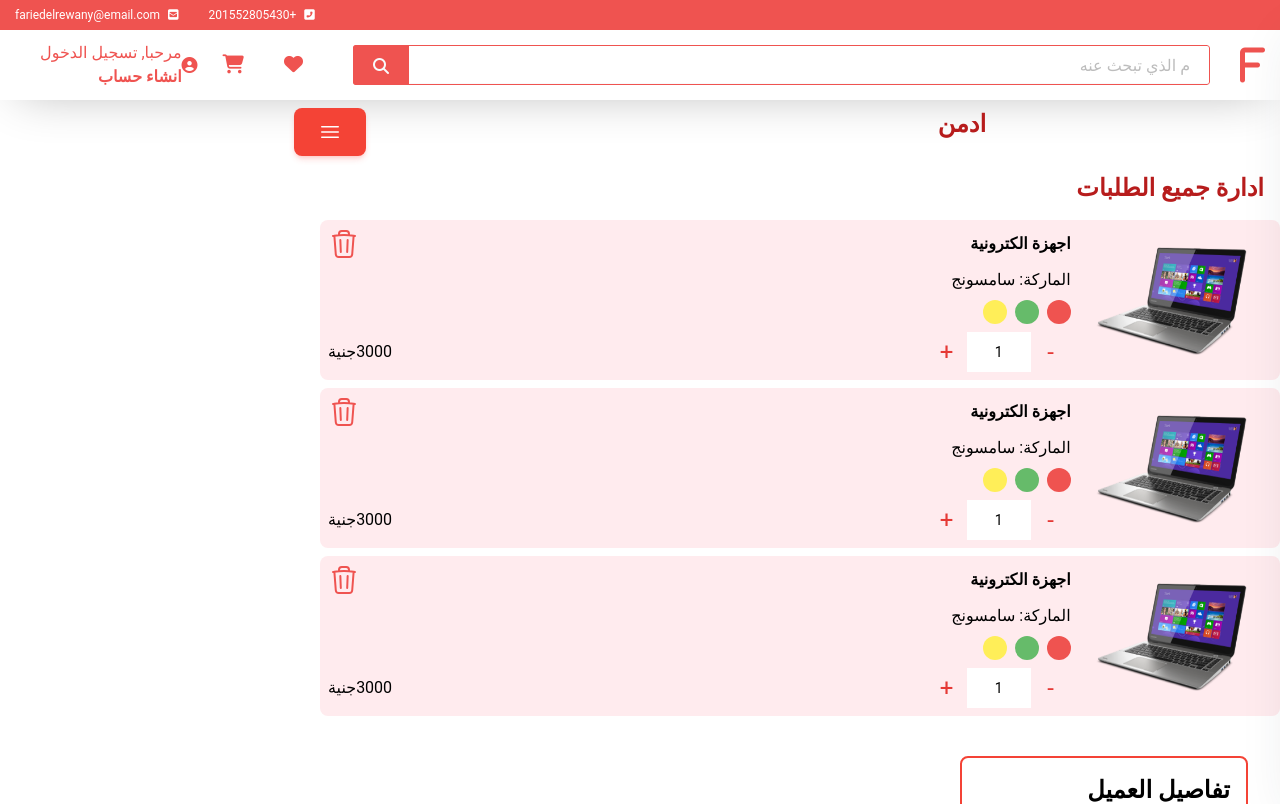
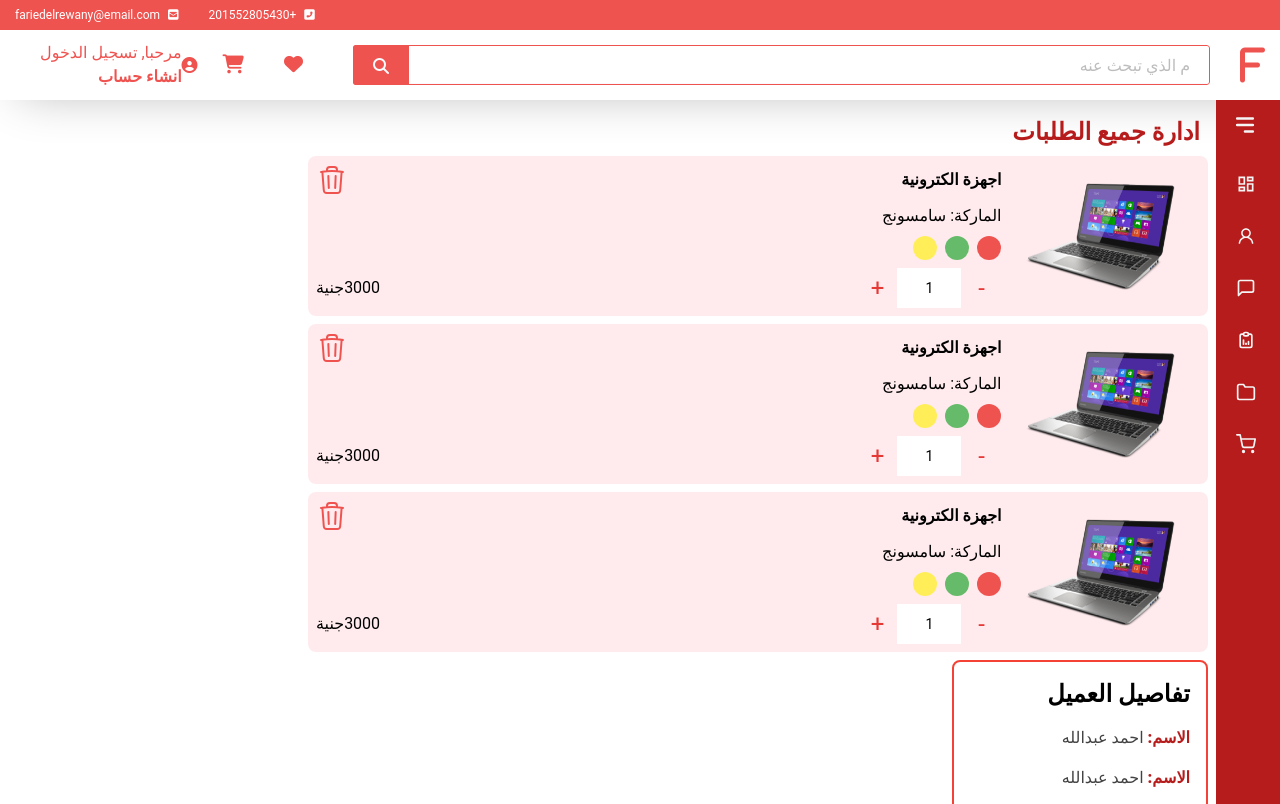
Before and after one commit to faried-elrewany/Ecommerce, a React (Vite) app: page /admin/all-orders in a window 1280 px wide. Shown: the top 804 px of the page. Built offline with nearby package versions, Linux system fonts and the light colour scheme; what tailwindcss-rtl would draw is missing.

Commit message:
update Admin all orders page

```diff
--- a/src/App.jsx
+++ b/src/App.jsx
@@ -58,11 +58,11 @@ const App = () => {
             <Route path="addresses" element={<UserAllAddresPage />} />
             <Route path="wishlist" element={<UserFavoriteProductsPage />} />
           </Route>
+          <Route path="add-brand" element={<AdminAddBrand />} />
 
+          <Route path="/admin/all-orders" element={<AdminAllOrders />} />
           <Route path="/admin" element={<Admin />}>
             <Route index element={<AdminAllOrders />} />
-            <Route path="all-orders" element={<AdminAllOrders />} />
-            <Route path="add-brand" element={<AdminAddBrand />} />
             <Route path="all-products" element={<AdminAllProducts />} />
             <Route path="add-product" element={<AddNewProduct />} />
             <Route path="add-category" element={<AddCategory />} />
--- /dev/null
+++ b/src/Components/Utility/AdminLinks.jsx
@@ -0,0 +1,23 @@
+import { HiMenuAlt3 } from "react-icons/hi";
+import { MdOutlineDashboard } from "react-icons/md";
+import { RiSettings4Line } from "react-icons/ri";
+import { TbReportAnalytics } from "react-icons/tb";
+import { AiOutlineUser, AiOutlineHeart } from "react-icons/ai";
+import { FiMessageSquare, FiFolder, FiShoppingCart } from "react-icons/fi";
+
+export const menus = [
+  {
+    name: "ادارة الطلبات",
+    link: "/admin/all-orders",
+    icon: MdOutlineDashboard,
+  },
+  {
+    name: "ادارة المنتجات",
+    link: "/admin/all-products",
+    icon: AiOutlineUser,
+  },
+  { name: "اضف ماركة", link: "/admin/add-brand", icon: FiMessageSquare },
+  { name: "اضف تصنيف", link: "/admin/add-category", icon: TbReportAnalytics },
+  { name: "اضف تصنيف فرعي", link: "/admin/add-sub-category", icon: FiFolder },
+  { name: "اضف منتج", link: "/admin/add-product", icon: FiShoppingCart },
+];
--- a/src/Components/Utility/SideBar.jsx
+++ b/src/Components/Utility/SideBar.jsx
@@ -1,36 +1,22 @@
 import React, { useState } from "react";
 import { HiMenuAlt3 } from "react-icons/hi";
-import { MdOutlineDashboard } from "react-icons/md";
-import { RiSettings4Line } from "react-icons/ri";
-import { TbReportAnalytics } from "react-icons/tb";
-import { AiOutlineUser, AiOutlineHeart } from "react-icons/ai";
-import { FiMessageSquare, FiFolder, FiShoppingCart } from "react-icons/fi";
-import { Link } from "react-router-dom";
+("react-icons/fi");
+import { Link, Outlet } from "react-router-dom";
 
-const SideBar = () => {
-  const menus = [
-    { name: "dashboard", link: "#", icon: MdOutlineDashboard },
-    { name: "user", link: "#", icon: AiOutlineUser },
-    { name: "messages", link: "#", icon: FiMessageSquare },
-    { name: "analytics", link: "#", icon: TbReportAnalytics, margin: true },
-    { name: "File Manager", link: "#", icon: FiFolder },
-    { name: "Cart", link: "#", icon: FiShoppingCart },
-    { name: "Saved", link: "#", icon: AiOutlineHeart, margin: true },
-    { name: "Setting", link: "#", icon: RiSettings4Line },
-  ];
-  const [open, setOpen] = useState(true);
+const SideBar = ({ menus }) => {
+  const [open, setOpen] = useState(false);
   return (
-    <section className="flex gap-6">
+    <section className=" gap-2 min-h-screen">
       <div
-        className={`bg-red-900 min-h-screen ${
-          open ? "w-72" : "w-16"
+        className={`bg-red-900 h-full ${
+          open ? "w-64" : "w-16"
         } duration-500 text-gray-100 px-4`}
       >
         <div className="py-3 flex justify-end">
           <HiMenuAlt3
             size={26}
             className="cursor-pointer"
-            onClick={() => setOpen(!open)}
+            onClick={() => setOpen((prev) => !prev)}
           />
         </div>
         <div className="mt-4 flex flex-col gap-4 relative">
@@ -45,7 +31,7 @@ const SideBar = () => {
               <div>{React.createElement(menu?.icon, { size: "20" })}</div>
               <h2
                 style={{
-                  transitionDelay: `${i + 3}00ms`,
+                  transitionDelay: `${i + 2}00ms`,
                 }}
                 className={`whitespace-pre duration-500 ${
                   !open && "opacity-0 translate-x-28 overflow-hidden"
@@ -56,7 +42,7 @@ const SideBar = () => {
               <h2
                 className={`${
                   open && "hidden"
-                } absolute left-48 bg-white font-semibold whitespace-pre text-gray-900 rounded-md drop-shadow-lg px-0 py-0 w-0 overflow-hidden group-hover:px-2 group-hover:py-1 group-hover:left-14 group-hover:duration-300 group-hover:w-fit  `}
+                } absolute s-48 bg-white font-semibold whitespace-pre text-gray-900 rounded-md drop-shadow-lg px-0 py-0 w-0 overflow-hidden group-hover:px-2 group-hover:py-1 group-hover:s-14 group-hover:duration-300 group-hover:w-fit  `}
               >
                 {menu?.name}
               </h2>
@@ -64,9 +50,6 @@ const SideBar = () => {
           ))}
         </div>
       </div>
-      <div className="m-3 text-xl text-gray-900 font-semibold">
-        REACT TAILWIND
-      </div>
     </section>
   );
 };
--- a/src/Pages/Admin/Admin.jsx
+++ b/src/Pages/Admin/Admin.jsx
@@ -1,24 +1,110 @@
-import SideBar from "../../Components/AdminDrawer";
 import React from "react";
 import { Outlet } from "react-router-dom";
+import SideBar from "../../Components/Utility/SideBar";
+import { HiMenuAlt3 } from "react-icons/hi";
+import { MdOutlineDashboard } from "react-icons/md";
+import { RiSettings4Line } from "react-icons/ri";
+import { TbReportAnalytics } from "react-icons/tb";
+import { AiOutlineUser, AiOutlineHeart } from "react-icons/ai";
+import { FiMessageSquare, FiFolder, FiShoppingCart } from "react-icons/fi";
+
 const Admin = () => {
-  const listItems = [
-    { name: "ادارة الطلبات", href: "/admin/all-orders" },
-    { name: "ادارة المنتجات", href: "/admin/all-products" },
-    { name: "اضف ماركة", href: "/admin/add-brand" },
-    { name: "اضف تصنيف", href: "/admin/add-category" },
-    { name: "اضف تصنيف فرعي", href: "/admin/add-sub-category" },
-    { name: "اضف منتج", href: "/admin/add-product" },
+  const menus = [
+    {
+      name: "ادارة الطلبات",
+      link: "/admin/all-orders",
+      icon: MdOutlineDashboard,
+    },
+    {
+      name: "ادارة المنتجات",
+      link: "/admin/all-products",
+      icon: AiOutlineUser,
+    },
+    { name: "اضف ماركة", link: "/admin/add-brand", icon: FiMessageSquare },
+    { name: "اضف تصنيف", link: "/admin/add-category", icon: TbReportAnalytics },
+    { name: "اضف تصنيف فرعي", link: "/admin/add-sub-category", icon: FiFolder },
+    { name: "اضف منتج", link: "/admin/add-product", icon: FiShoppingCart },
   ];
   return (
     <>
-      <div className="flex  justify-around items-center m-2">
-        <h2 className="self-start font-bold text-red-900 text-2xl">ادمن</h2>
-        <SideBar items={listItems} />
-      </div>
-      <Outlet />
+      {/* <div className="flex overflow-x-hidden h-full ">
+        <SideBar menus={menus} />
+      </div> */}
     </>
   );
 };
 
 export default Admin;
+
+// import React, { useState } from "react";
+// import { HiMenuAlt3 } from "react-icons/hi";
+// import { MdOutlineDashboard } from "react-icons/md";
+// import { RiSettings4Line } from "react-icons/ri";
+// import { TbReportAnalytics } from "react-icons/tb";
+// import { AiOutlineUser, AiOutlineHeart } from "react-icons/ai";
+// import { FiMessageSquare, FiFolder, FiShoppingCart } from "react-icons/fi";
+// import { Link, Outlet } from "react-router-dom";
+
+// const Admin = () => {
+//   const menus = [
+//     { name: "dashboard", link: "#", icon: MdOutlineDashboard },
+//     { name: "user", link: "#", icon: AiOutlineUser },
+//     { name: "messages", link: "#", icon: FiMessageSquare },
+//     { name: "analytics", link: "#", icon: TbReportAnalytics },
+//     { name: "File Manager", link: "#", icon: FiFolder },
+//     { name: "Cart", link: "#", icon: FiShoppingCart },
+//     { name: "Saved", link: "#", icon: AiOutlineHeart },
+//     { name: "Setting", link: "#", icon: RiSettings4Line },
+//   ];
+//   const [open, setOpen] = useState(true);
+//   return (
+
+//     <section className="mt-4  w-full gap-2">
+//       <div
+//         className={`bg-red-900 min-h-screen ${
+//           open ? "w-64" : "w-16"
+//         } duration-500 text-gray-100 px-4`}
+//       >
+//         <div className="py-3 flex justify-end">
+//           <HiMenuAlt3
+//             size={26}
+//             className="cursor-pointer"
+//             onClick={() => setOpen(!open)}
+//           />
+//         </div>
+//         <div className="mt-4 flex flex-col gap-4 relative">
+//           {menus?.map((menu, i) => (
+//             <Link
+//               to={menu?.link}
+//               key={i}
+//               className={` ${
+//                 menu?.margin && "mt-5"
+//               } group flex items-center text-sm  gap-3.5 font-medium p-2 hover:bg-red-500 rounded-md`}
+//             >
+//               <div>{React.createElement(menu?.icon, { size: "20" })}</div>
+//               <h2
+//                 style={{
+//                   transitionDelay: `${i + 3}00ms`,
+//                 }}
+//                 className={`whitespace-pre duration-500 ${
+//                   !open && "opacity-0 translate-x-28 overflow-hidden"
+//                 }`}
+//               >
+//                 {menu?.name}
+//               </h2>
+//               <h2
+//                 className={`${
+//                   open && "hidden"
+//                 } absolute left-48 bg-white font-semibold whitespace-pre text-gray-900 rounded-md drop-shadow-lg px-0 py-0 w-0 overflow-hidden group-hover:px-2 group-hover:py-1 group-hover:left-14 group-hover:duration-300 group-hover:w-fit  `}
+//               >
+//                 {menu?.name}
+//               </h2>
+//             </Link>
+//           ))}
+//         </div>
+//       </div>
+//     </section>
+//   );
+// };
+
+// export default Admin;
--- a/src/Pages/Admin/AdminAllOrders.jsx
+++ b/src/Pages/Admin/AdminAllOrders.jsx
@@ -3,11 +3,16 @@ import { ProductCard } from "../Cart/CartPage";
 import labtop from "../../images/labtop.png";
 import { InputDisabled, ButtonAction } from "../../Components/Coupon.jsx";
 import SelectOptions from "../../Components/SelectOptions";
+import SideBar from "../../Components/Utility/SideBar";
+import { menus } from "../../Components/Utility/AdminLinks";
 
 const AdminAllOrders = () => {
   return (
     <>
-      <h2 className="font-bold text-2xl m-4 text-red-900">
+      <div className=" overflow-x-hidden flex h-full">
+        <SideBar menus={menus} />
+        <div className="w-full h-full p-2">
+          <h2 className="font-bold text-2xl m-2 text-red-900">
             ادارة جميع الطلبات
           </h2>
           <div className=" flex flex-col w-3/4  justify-center">
@@ -33,16 +38,19 @@ const AdminAllOrders = () => {
               price={3000}
             />
           </div>
-      <div className=" flex flex-col w-72  justify-center m-8 items-start  gap-4 border-2 border-red-500 rounded-lg p-4">
+          <div className=" flex flex-col w-64   items-start  gap-4 border-2 border-red-500 rounded-lg p-4">
             <h4 className="font-bold text-2xl">تفاصيل العميل</h4>
             <p className="font-extrabold text-red-900">
-          الاسم: <span className="font-medium text-gray-800">احمد عبدالله</span>
+              الاسم:{" "}
+              <span className="font-medium text-gray-800">احمد عبدالله</span>
             </p>
             <p className="font-extrabold text-red-900">
-          الاسم: <span className="font-medium text-gray-800">احمد عبدالله</span>
+              الاسم:{" "}
+              <span className="font-medium text-gray-800">احمد عبدالله</span>
             </p>
             <p className="font-extrabold text-red-900">
-          الاسم: <span className="font-medium text-gray-800">احمد عبدالله</span>
+              الاسم:{" "}
+              <span className="font-medium text-gray-800">احمد عبدالله</span>
             </p>
 
             <div className="self-center">
@@ -54,6 +62,8 @@ const AdminAllOrders = () => {
               <ButtonAction title="حفظ" />
             </div>
           </div>
+        </div>
+      </div>
     </>
   );
 };
--- a/src/Pages/Cart/CartPage.jsx
+++ b/src/Pages/Cart/CartPage.jsx
@@ -20,7 +20,7 @@ export function ProductCard({
   price,
 }) {
   return (
-    <div className="flex rounded-lg flex-col md:flex-row p-2 mb-2 bg-red-50 w-full">
+    <div className="flex rounded-lg flex-col md:flex-row p-2 mb-2 bg-red-50 min-w-[250px]">
       <div className="w-full flex md:w-64 justify-center items-center">
         <img
           className="md:w-3/4 object-contain object-center"
```
Also changed, not shown: src/Pages/Admin/AdminAllProducts.jsx (+5 -3 lines). Lines whose indentation alone changed are shown as unchanged.
